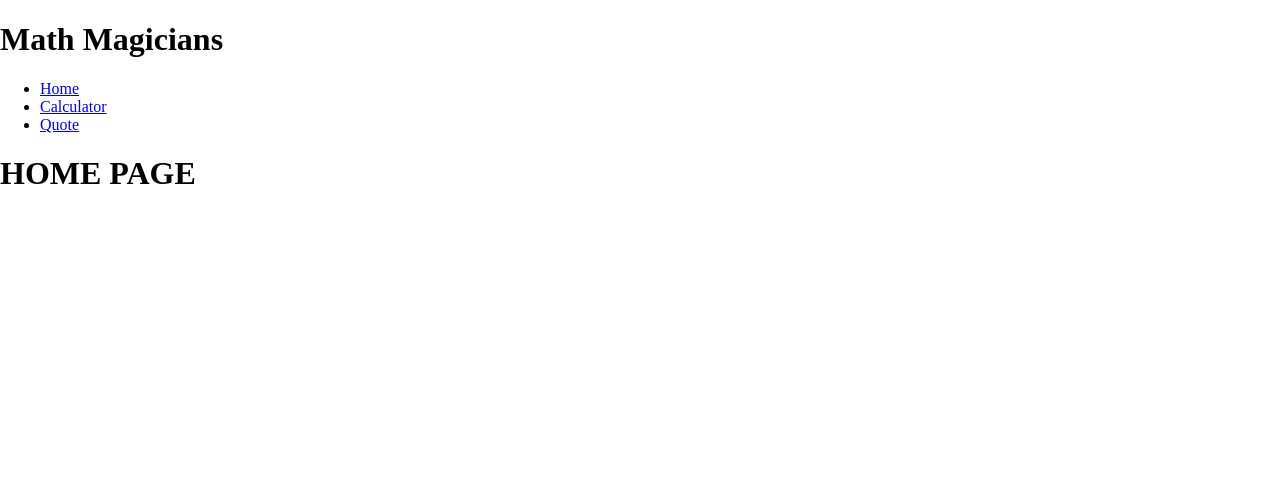
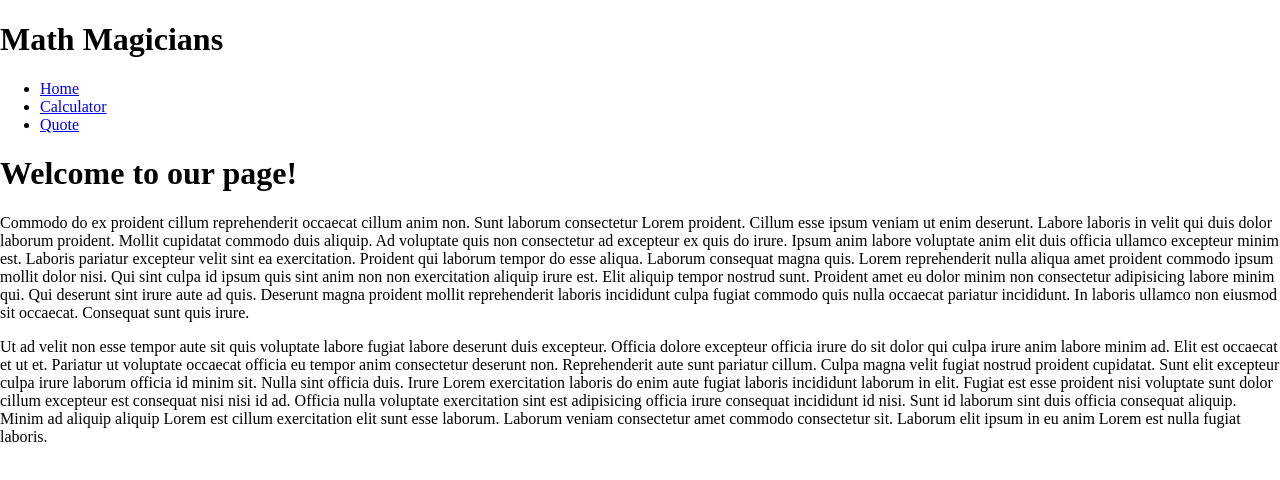
Before and after one commit to paulsaenzsucre/Math-Magicians, a React (Create React App) app: page / in a window 1280 px wide. Shown: the top 480 px of the page. Built offline with nearby package versions, Linux system fonts and the light colour scheme; a web font is replaced by a local one.

Commit message:
Add HomePage component.

```diff
--- a/src/pages/HomePage.js
+++ b/src/pages/HomePage.js
@@ -1,4 +1,5 @@
 import React from 'react';
+import { LoremIpsum } from 'lorem-ipsum';
 
 class HomePage extends React.Component {
   constructor(props) {
@@ -6,12 +7,24 @@ class HomePage extends React.Component {
     this.state = {};
   }
 
-  render = () => {
-    const text = 'HOME PAGE';
-    return (
-      <h1>{text}</h1>
-    );
-  }
+  #lorem = new LoremIpsum({
+    sentencesPerParagraph: {
+      max: 20,
+      min: 10,
+    },
+    wordsPerSentence: {
+      max: 16,
+      min: 4,
+    },
+  });
+
+  render = () => (
+    <div>
+      <h1 className="pageTitle">Welcome to our page!</h1>
+      <p className="homeText">{this.#lorem.generateParagraphs(1)}</p>
+      <p className="homeText">{this.#lorem.generateParagraphs(1)}</p>
+    </div>
+  )
 }
 
 export default HomePage;
```
